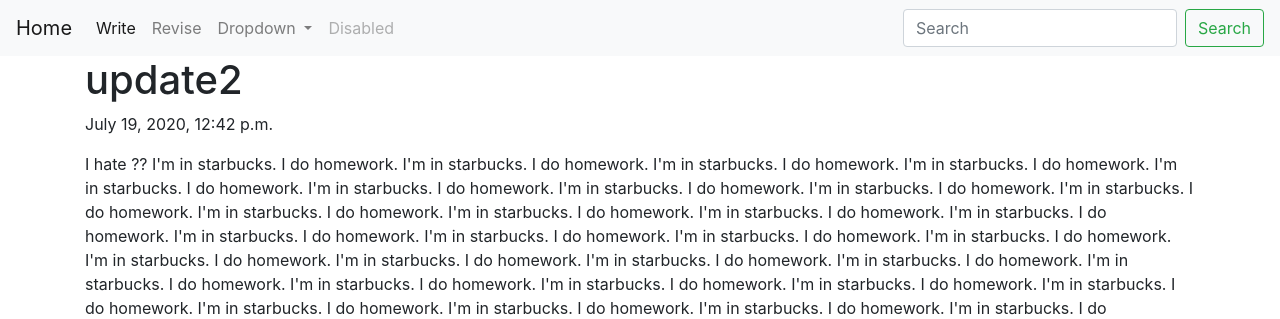
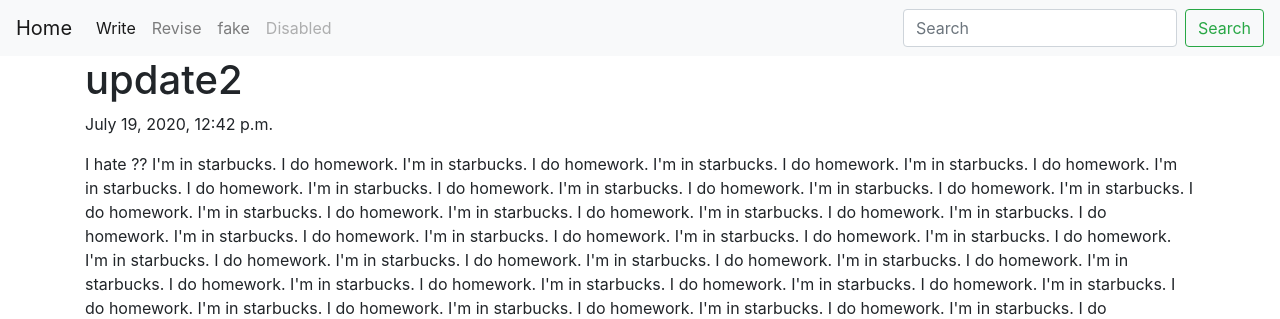
Before and after one commit to wltn2814/likelion_works_blue, a Django app: page /blog/2/ in a window 1280 px wide. Shown: the top 319 px of the page. Run offline with Django 3.2, Linux system fonts and the light colour scheme; data comes from the database, SQL or seed files in the repository; both versions use the stored data as it was after the commit; some libraries are stand-ins or nearby versions.

Commit message:
django CRUD ver1.0

```diff
--- a/django CRUD/myblog/myproject/blog/urls.py
+++ b/django CRUD/myblog/myproject/blog/urls.py
@@ -10,4 +10,5 @@ urlpatterns = [
     path('<int:blog_id>/update', views.update, name = 'update'),
     path('<int:blog_id>/update_r/', views.update_r, name = 'update_r'),
     path('revise/', views.revise, name = 'revise'),
+    path('fake/', views.fake, name='fake')
 ]
--- a/django CRUD/myblog/myproject/blog/views.py
+++ b/django CRUD/myblog/myproject/blog/views.py
@@ -3,12 +3,13 @@ from .models import Blog
 from django.utils import timezone
 from django.core.paginator import Paginator
 from .forms import BlogUpdate
+from faker import Faker
 # Create your views here.
 
 def blog(request):
     blogs = Blog.objects
     blog_list = Blog.objects.all()
-    paginator = Paginator(blog_list, 1)
+    paginator = Paginator(blog_list, 10)
     page = request.GET.get('page')
     articles = paginator.get_page(page)
     return render(request, 'blog.html', {'blogs':blogs, 'articles':articles})
@@ -71,3 +72,13 @@ def update_r(request, blog_id):
 def revise(request):
     blogs = Blog.objects
     return render(request, 'revise.html', {'blogs':blogs})
+
+def fake(request):
+    for i in range(10):
+        myfake = Faker()
+        blog = Blog()
+        blog.title = myfake.name()
+        blog.body = myfake.address()
+        blog.pub_date = timezone.datetime.now()
+        blog.save()
+    return redirect('/')
--- a/django CRUD/myblog/myproject/myproject/templates/base.html
+++ b/django CRUD/myblog/myproject/myproject/templates/base.html
@@ -20,18 +20,10 @@
               <a class="nav-link" href="{% url 'new' %}">Write <span class="sr-only">(current)</span></a>
             </li>
             <li class="nav-item">
-              <a class="nav-link" href="{% url 'revise' %}">Revise</a>
+              <a class="nav-link" href="{% url 'revise' %}">Revise<span class="sr-only">(current)</span></a>
             </li>
-            <li class="nav-item dropdown">
-              <a class="nav-link dropdown-toggle" href="#" id="navbarDropdown" role="button" data-toggle="dropdown" aria-haspopup="true" aria-expanded="false">
-                Dropdown
-              </a>
-              <div class="dropdown-menu" aria-labelledby="navbarDropdown">
-                <a class="dropdown-item" href="#">Action</a>
-                <a class="dropdown-item" href="#">Another action</a>
-                <div class="dropdown-divider"></div>
-                <a class="dropdown-item" href="#">Something else here</a>
-              </div>
+            <li class="nav-item">
+              <a class="nav-link" href="{% url 'fake' %}">fake<span class="sr-only">(current)</span></a>
             </li>
             <li class="nav-item">
               <a class="nav-link disabled" href="#" tabindex="-1" aria-disabled="true">Disabled</a>
```
Also changed, not shown: django CRUD/myblog/myproject/db.sqlite3, 1 other file.
